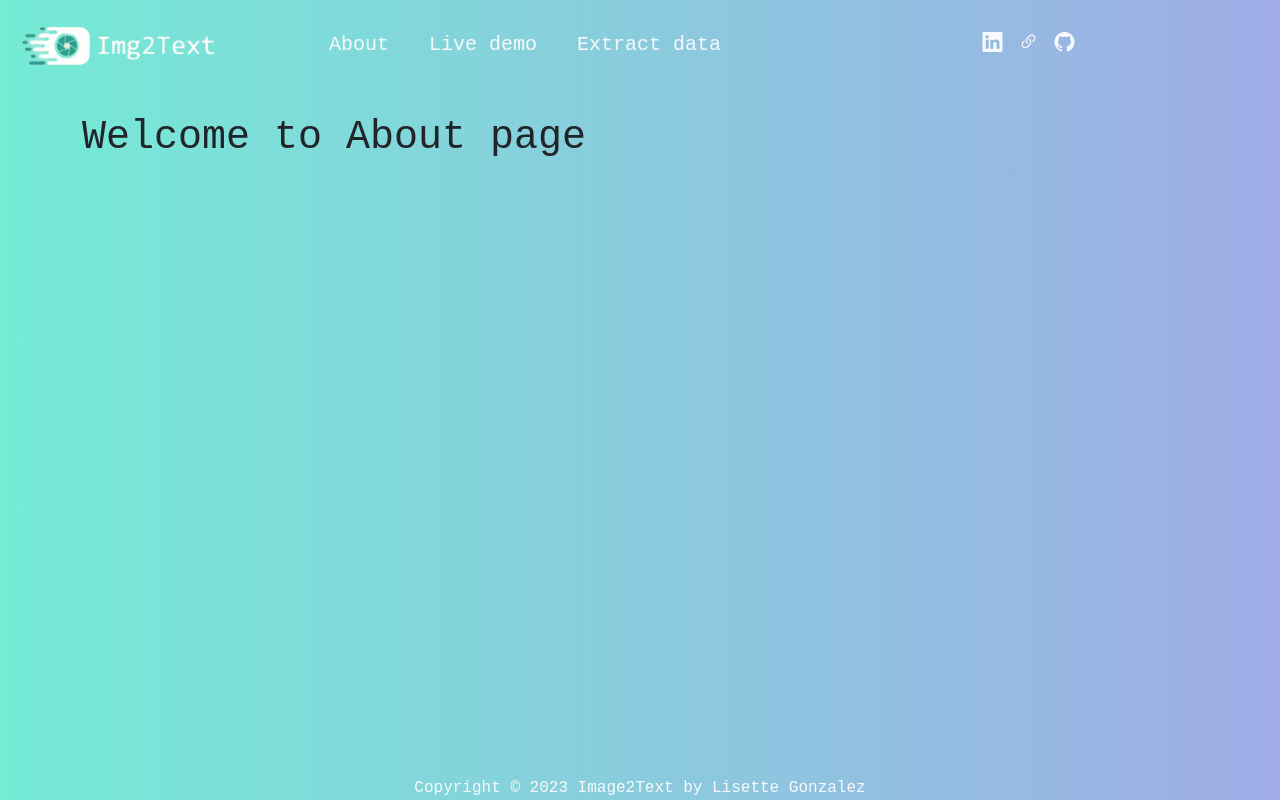
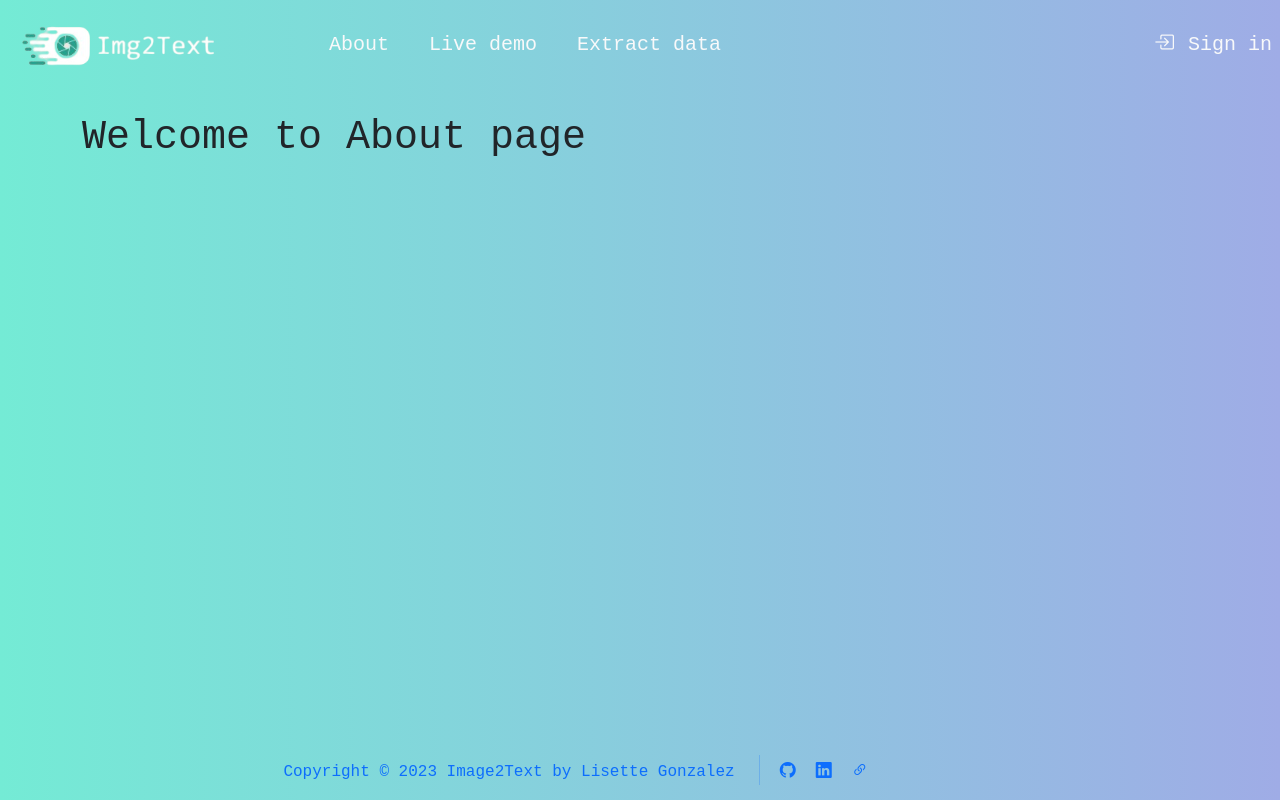
Before and after one commit to lisette-glez/spend-trail, a Nuxt app: page / in a window 1280 px wide. Built offline with nearby package versions, Linux system fonts and the light colour scheme; no server answers.

Commit message:
change social icons to footer

```diff
--- a/components/TheFooter.vue
+++ b/components/TheFooter.vue
@@ -1,12 +1,51 @@
 <template>
-  <footer class="fixed-bottom text-light fs-6">
-    <div class="row">
-      <div class="col text-center pt-2">
-        <span
-          >Copyright &copy; {{ new Date().getFullYear() }} Image2Text by Lisette
-          Gonzalez
-        </span>
+  <footer class="text-primary fs-6 mt-5">
+    <div class="container-xxl fixed-bottom">
+      <div class="row my-2 justify-content-center">
+        <div class="col-md-6 text-end pt-2">
+          <span
+            >Copyright &copy; {{ new Date().getFullYear() }} Image2Text by
+            Lisette Gonzalez
+          </span>
+        </div>
+        <div class="col-md-4">
+          <ul class="nav">
+            <li class="nav-item">
+              <div class="vr h-75 text-primary align-text-top"></div>
+            </li>
+            <li class="nav-item ms-1">
+              <NuxtLink
+                to="https://github.com/lisette900809/image2text"
+                target="_blank"
+                class="nav-link text-primary"
+                ><i class="bi bi-github"></i
+              ></NuxtLink>
+            </li>
+            <li class="nav-item">
+              <NuxtLink
+                to="https://www.linkedin.com/in/lisette-gonzalez/"
+                target="_blank"
+                class="nav-link text-primary ps-1"
+                ><i class="bi bi-linkedin"></i
+              ></NuxtLink>
+            </li>
+            <li class="nav-item">
+              <NuxtLink
+                to="https://lisette.dev"
+                target="_blank"
+                class="nav-link text-primary ps-1"
+                ><i class="bi bi-link-45deg"></i
+              ></NuxtLink>
+            </li>
+          </ul>
+        </div>
       </div>
     </div>
   </footer>
 </template>
+
+<style>
+footer {
+  top: 35rem;
+}
+</style>
--- a/components/TheHeader.vue
+++ b/components/TheHeader.vue
@@ -39,67 +39,47 @@ const logout = async () => {
         >
       </li>
     </ul>
-    <ul class="navbar-nav me-auto ms-5">
-      <li class="nav-item">
-        <NuxtLink
-          to="https://www.linkedin.com/in/lisette-gonzalez/"
-          target="_blank"
-          class="nav-link text-light fs-5"
-          ><i class="bi bi-linkedin"></i
-        ></NuxtLink>
-      </li>
-      <li class="nav-item">
-        <NuxtLink
-          to="https://lisette.dev"
-          target="_blank"
-          class="nav-link text-light fs-5"
-          ><i class="bi bi-link-45deg"></i
-        ></NuxtLink>
-      </li>
-      <li class="nav-item">
-        <NuxtLink
-          to="https://github.com/lisette900809/image2text"
-          target="_blank"
-          class="nav-link text-light fs-5"
-          ><i class="bi bi-github"></i
-        ></NuxtLink>
-      </li>
-      <template v-if="user"
-        ><li class="nav-item">
-          <div class="vr h-75 ms-2 text-white align-text-top"></div>
-        </li>
-        <li class="nav-item cs-pointer ms-3" v-if="profile">
-          <img
-            class="img-thumbnail rounded-circle"
-            style="width: 2.2rem; height: 2.2rem"
-            :src="profile"
-          />
-        </li>
+    <ul class="navbar-nav ms-auto">
+      <div v-if="user">
         <li class="nav-item dropdown">
           <a
-            class="nav-link dropdown-toggle text-light fs-6"
+            class="nav-link dropdown-toggle text-light fs-6 pe-0"
             data-bs-toggle="dropdown"
             href="#"
             role="button"
             aria-expanded="false"
           >
+            <img
+              v-if="profile"
+              class="img-thumbnail rounded-circle"
+              style="width: 2rem; height: 2rem"
+              :src="profile"
+            />
             <i
-              class="bi bi-person-fill-check fs-5 text-primary mx-2"
+              class="bi bi-person-circle fs-4 text-primary"
               v-if="!profile"
-            ></i
-            >{{ name }}</a
-          >
-          <ul class="dropdown-menu border-0 my-0 py-1">
+            ></i>
+
+            {{ name }}
+          </a>
+          <ul class="dropdown-menu dropdown-menu-end border-0 my-0 py-1">
             <li>
-              <NuxtLink @click="logout" class="dropdown-item"
+              <NuxtLink @click="logout" class="dropdown-item pe-1"
                 ><div class="text-end fs-6 cs-pointer">
-                  <i class="bi bi-door-closed pe-2"></i>Logout
-                </div></NuxtLink
-              >
+                  Logout <i class="bi bi-door-closed pe-2"></i></div
+              ></NuxtLink>
             </li>
           </ul>
         </li>
-      </template>
+      </div>
+      <div v-else>
+        <li class="nav-item cs-pointer">
+          <NuxtLink to="/login" class="nav-link icon-link icon-link-hover">
+            <i class="bi bi-box-arrow-in-right text-light fs-5 h-auto"></i>
+            <span class="text-light fs-5 ps-2">Sign in </span>
+          </NuxtLink>
+        </li>
+      </div>
     </ul>
   </nav>
 </template>
--- a/layouts/default.vue
+++ b/layouts/default.vue
@@ -1,9 +1,9 @@
 <template>
   <div>
     <TheHeader />
-    <div class="container mt-4">
+    <main class="container mt-4">
       <slot />
-    </div>
+    </main>
     <TheFooter />
   </div>
 </template>
```
